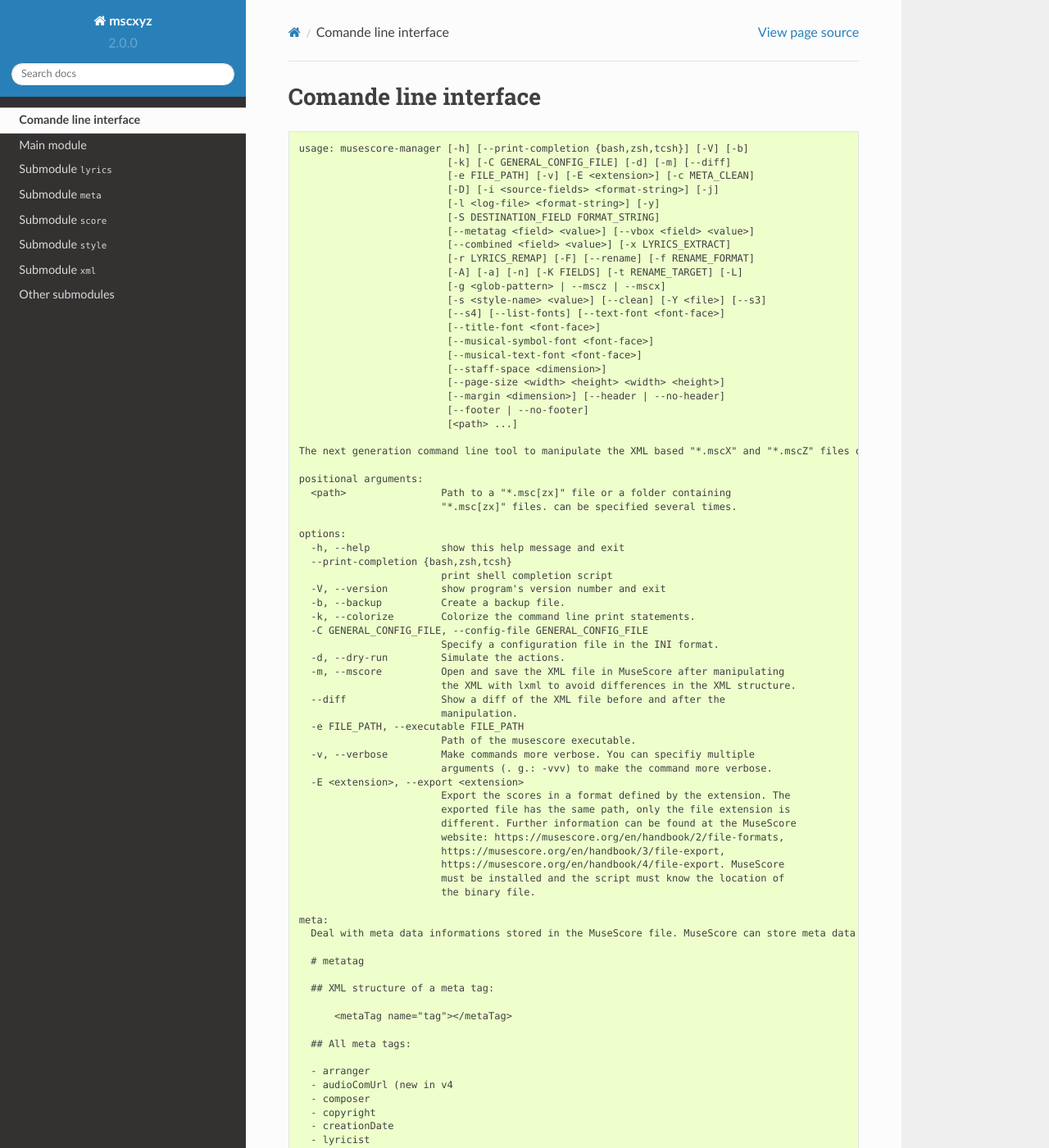
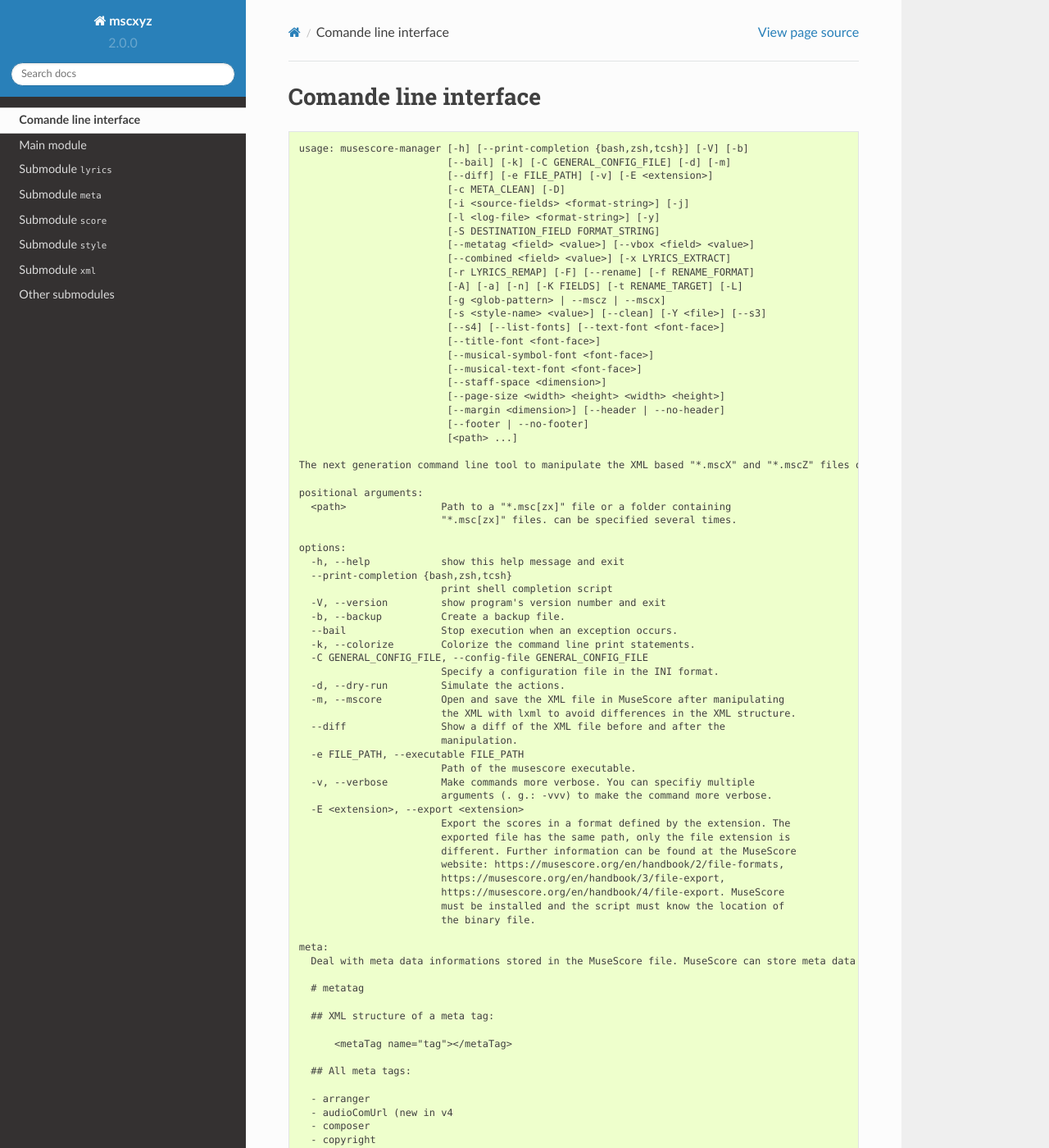
Before and after one commit to Josef-Friedrich/mscxyz, a Sphinx documentation site: the page built from docs/cli.rst, in a window 1280 px wide and 1400 px high. Shown: the whole window at 82% size. Built offline with Sphinx 7.4.7 and the Read the Docs theme 2.0.0, drawn with Linux system fonts in a browser that asks for light colours; some of the changed text lies outside the part shown.

```diff
--- a/docs/cli.rst
+++ b/docs/cli.rst
@@ -5,9 +5,10 @@ Comande line interface
 ::
 
     usage: musescore-manager [-h] [--print-completion {bash,zsh,tcsh}] [-V] [-b]
-                             [-k] [-C GENERAL_CONFIG_FILE] [-d] [-m] [--diff]
-                             [-e FILE_PATH] [-v] [-E <extension>] [-c META_CLEAN]
-                             [-D] [-i <source-fields> <format-string>] [-j]
+                             [--bail] [-k] [-C GENERAL_CONFIG_FILE] [-d] [-m]
+                             [--diff] [-e FILE_PATH] [-v] [-E <extension>]
+                             [-c META_CLEAN] [-D]
+                             [-i <source-fields> <format-string>] [-j]
                              [-l <log-file> <format-string>] [-y]
                              [-S DESTINATION_FIELD FORMAT_STRING]
                              [--metatag <field> <value>] [--vbox <field> <value>]
@@ -38,6 +39,7 @@ Comande line interface
                             print shell completion script
       -V, --version         show program's version number and exit
       -b, --backup          Create a backup file.
+      --bail                Stop execution when an exception occurs.
       -k, --colorize        Colorize the command line print statements.
       -C GENERAL_CONFIG_FILE, --config-file GENERAL_CONFIG_FILE
                             Specify a configuration file in the INI format.
```
Also changed, not shown: README.rst (+5 -3 lines), 8 other files.
